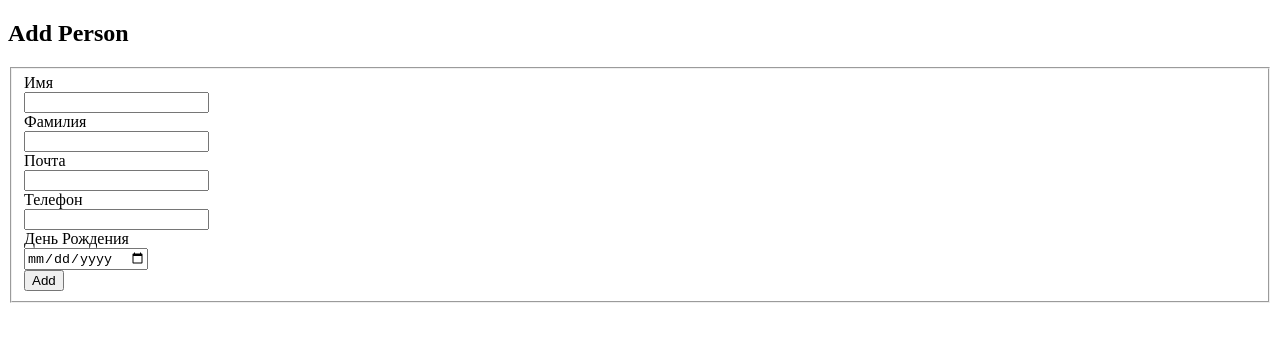
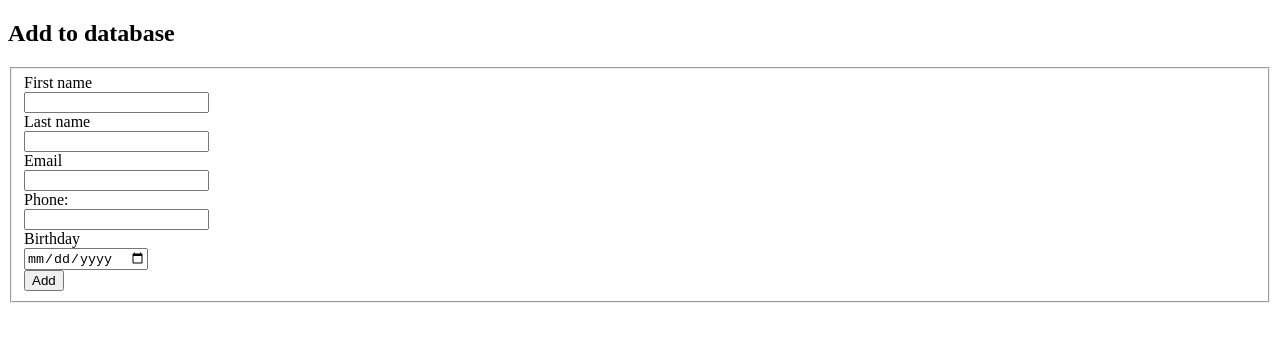
Before and after one commit to U87PM/simpleprm, a website: page public/add.html in a window 1280 px wide. Drawn offline with Linux system fonts and the light colour scheme.

Commit message:
added lang locale

```diff
--- a/public/add.html
+++ b/public/add.html
@@ -1,26 +1,28 @@
 <!DOCTYPE html>
-<html>
+<html lang="en">
 <head>
+    <meta charset="UTF-8">
+    <meta name="viewport" content="width=device-width, initial-scale=1.0">
+
     <title>Add Person</title>
-    <meta charset="UTF-8">
 </head>
 <body>
-    <h2>Add Person</h2>
+    <h2 data-i18n="addHtmlTitle">Add Person</h2>
 
     <fieldset>
-        <label>Имя</label><br>
+        <label data-i18n="firstName">First mame</label><br>
         <input type="text" id="firstName"><br>
-        <label>Фамилия</label><br>
+        <label data-i18n="lastName">Last name</label><br>
         <input type="text" id="lastName"><br>
-        <label>Почта</label><br>
+        <label data-i18n="email"="">Email</label><br>
         <input type="email" id="email"><br>
-        <label>Телефон</label><br>
+        <label data-i18n="phone">Phone</label><br>
         <input type="tel" id="phone"><br>
-        <label>День Рождения</label><br>
+        <label data-i18n="birthday">Birthday</label><br>
         <input type="date" id="birthday"><br>
 
 
-        <button onclick="addPerson()">Add</button>
+        <button data-i18n="add" onclick="addPerson()">Add</button>
     </fieldset>
 
     <script>
@@ -38,5 +40,6 @@
             });
         }
     </script>
+    <script src="i18n.js"></script>
 </body>
 </html>
--- /dev/null
+++ b/public/i18n.js
@@ -0,0 +1,26 @@
+async function loadLanguage(lang) {
+    const res = await fetch(`./locales/${lang}.json`);
+    const translations = await res.json();
+
+    document.querySelectorAll("[data-i18n]").forEach(e => {
+        const key = e.getAttribute("data-i18n");
+        if (translations[key]) {
+            e.textContent = translations[key];
+        }
+    });
+}
+
+function setLanguage(lang) {
+    localStorage.setItem("prefferedLang", lang);
+    loadLanguage(lang);
+}
+
+const supportedLang = ["en", "ru"];
+var lang = navigator.language.slice(0, 2);
+if (!supportedLang.includes(lang)) {
+    lang = "en"; //flaback2
+}
+
+const saved = localStorage.getItem("preferredLang");
+lang = saved || lang;
+loadLanguage(lang);
--- /dev/null
+++ b/public/locales/en.json
@@ -0,0 +1,9 @@
+{
+    "addHtmlTitle": "Add to database",
+    "firstName": "First name",
+    "lastName": "Last name",
+    "email": "Email",
+    "phone": "Phone:",
+    "birthday": "Birthday",
+    "add": "Add"
+}
```
Also changed, not shown: public/locales/ru.json (added, +9 -0 lines).
